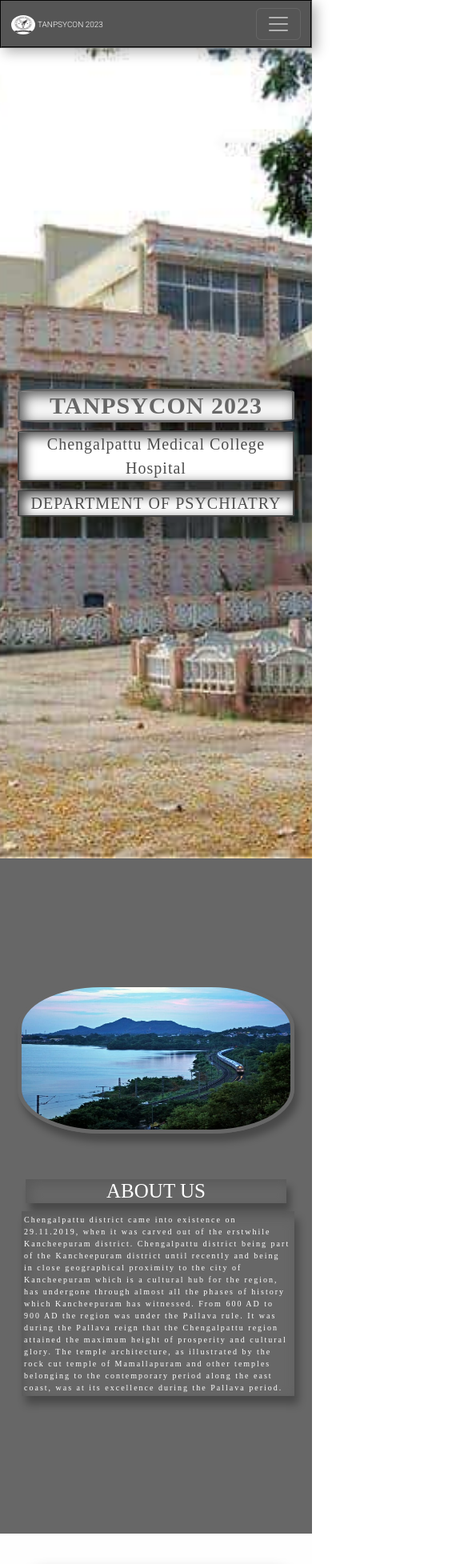
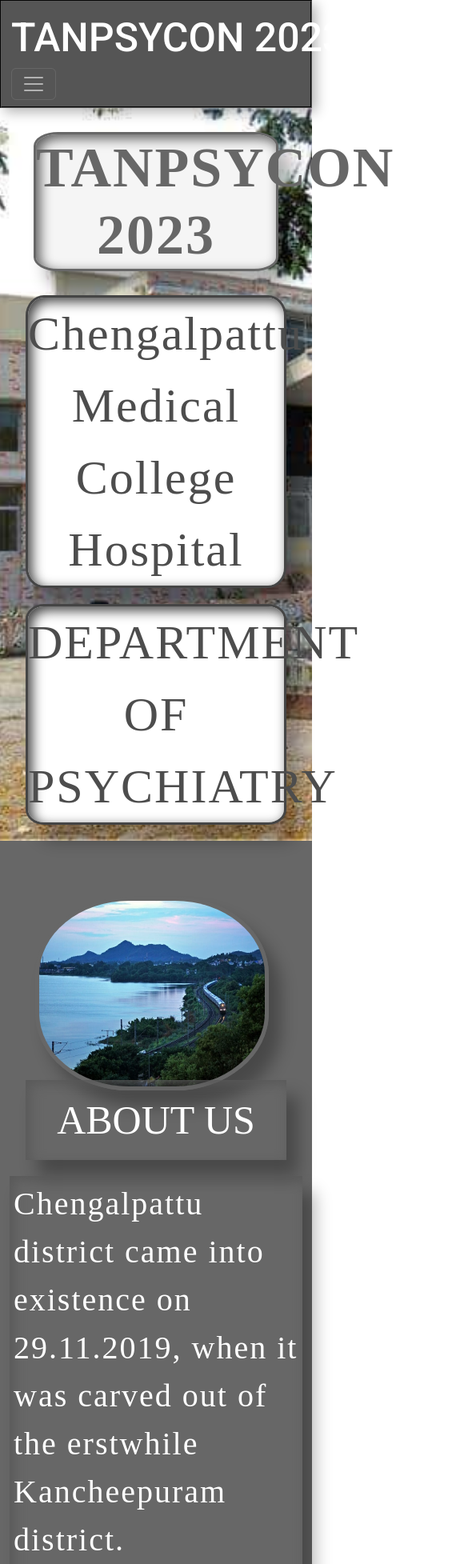
Before and after one commit to RAKESHM28102000/tn-app, a React (Create React App) app: page / in a window 390 px wide. Shown: the top 1955 px of the page at 80% size, 585 px wide, since content can reach past the window. Built offline with nearby package versions, Linux system fonts and the light colour scheme.

Commit message:
final stage of frontend only

```diff
--- a/public/CSS/style.css
+++ b/public/CSS/style.css
@@ -14,25 +14,27 @@
     box-shadow: 5px 5px 15px rgba(0, 0,0,.3);
 }
 .navbar .navbar-brand{
-    font-size:20px;
-    font-weight:300;
+    font-size:30px !important;
+    font-weight:500;
     color:#ffffff !important;
-    padding-top: 2px;
+    padding-top:3px;
 }
 .navbarBrandimage{
     border-radius:50%;
-    margin-right:3px;
+    margin: auto;
+    margin-right:5%;
 
 }
 #navbarSupportedContent a{
    color: rgb(105, 105, 105);
+   font-size:20px !important;
    border-bottom: 3px solid transparent;
-   margin: 10px;
+   margin:10px;
    background-color: rgb(240, 242, 241);
    border-radius:7%;
 }
 #navbarSupportedContent a:hover{
-    border-bottom: 5px solid rgb(248, 202, 0);
+    border-bottom:8px solid rgb(255, 0, 0);
 }
 #navbarSupportedContent button{
     color: rgb(15, 41, 7);
@@ -57,18 +59,18 @@
     background-size:cover;
     background-position:center;
     text-align:center;
-    min-height:120vh;
+    min-height:100vh;
  }
  #home h1{
     background-color: rgb(245, 245, 245) !important;
     border: 3px  solid #676767;
     border-radius:10%;
-    font-size:60px;
+    font-size:70px;
     font-weight:bold;
     text-align: center;
     color: #676767;
     font-family:"fantasy";
-    margin: 20px;
+    margin:30px;
     box-shadow:15px 20px 20px rgba(0,0,0,.3),
                 inset 5px 5px 15px rgb(89, 89, 89);
     letter-spacing:2px;
@@ -82,15 +84,14 @@
  }
 
  #home p{
-    margin: 20px;
+    margin:20px;
     background-color: rgb(255, 255, 255) !important;
     border-radius:7%;
     border:3px solid #454545;
     box-shadow:15px 20px 20px rgba(0, 0,0, .3),
                 inset 5px 5px 15px rgb(64, 64, 64);
-    font-size:40px;
+    font-size:60px;
     text-align:center;
-    margin:20px;
     padding: auto;
     color:  #4d4d4d;
     font-family:"fantasy";
@@ -130,9 +131,10 @@
  /* about section*/
  #about{
     background-color: #676767;
-    padding: 20px;
+
  }
  #about h1{
+       padding:20px;
       color: #ffffff;
        margin:20px;
        font-size:50px;
@@ -144,7 +146,7 @@
  #about p{
     color: #ffffff;
     padding:5px;
-    font-size:20px;
+    font-size:25px;
     font-weight:300;
     font-family:"fantasy";
     line-height:1.5;
@@ -162,6 +164,7 @@
    border: solid #676767 5px ;
    box-shadow:15px 20px 20px rgba(0, 0,0, .3);
    margin-right:10px;
+   margin-top:70px;
 }
 .about-button{
 
@@ -204,30 +207,10 @@
     transition: .2s;
 }
 
-/*cta section*/
-#cta{
-    background-color: rgb(230, 247, 237) !important;
-    font-size: 20px;
-    text-align: center;
-}
 
-#cta .container{
-    background-color: rgb(94, 255, 164) !important;
-    width:600px;
-}
-#cta h3{
-    font-size: 50px;
-    font-family:"fantasy";
-    padding: 10px 25px;
-}
- #cta .download-buttens{
-    font-size: 30px;
-    font-family:"fantasy";
-    padding: 5px 5px;
-    margin:10px 5px 50px;
-}
 /*form*/
 .form{
+    font-size:40px;
     padding:50px;
     width: auto;
     background-color: #676767;
@@ -247,11 +230,21 @@
 .form input[type="submit"]{
 	padding:5px;
 	background-color:rgb(36, 14, 14);
-	color: rgb(255, 243, 243);
+	color: rgb(255, 255, 255);
 	border: none;
     font-size:20px;
 
 }
+.submit {
+    padding: 10px 20px;
+    color: rgb(255, 255, 255);
+    font-size:40px;
+    font-weight:300;
+    border-radius:10%;
+    background-color: #4d4d4d;
+    width:50%;
+}
+/*c
 /*contact section*/
 .footerClass{
     background-color: #676767;
@@ -259,6 +252,7 @@
     justify-content: center;
 }
 .footerClass p{
+    font-size: 30px;
     margin:10px;
 }
 
@@ -284,32 +278,44 @@
         box-shadow: 5px 5px 15px rgba(0, 0,0,.3);
     }
     .navbar .navbar-brand{
-        font-size:10px;
-        font-weight:300;
+        font-size:50px !important;
+        font-weight:500;
         color:#ffffff !important;
-        padding-top: 2px;
+        padding-top:3px;
     }
     .navbarBrandimage{
         border-radius:50%;
-        margin-right:3px;
+        margin: auto;
+        margin-right:5%;
 
     }
     #navbarSupportedContent a{
        color: rgb(105, 105, 105);
+       font-size:20px !important;
        border-bottom: 3px solid transparent;
-       margin: 10px;
+       margin:10px;
        background-color: rgb(240, 242, 241);
        border-radius:7%;
     }
     #navbarSupportedContent a:hover{
-        border-bottom: 5px solid rgb(248, 202, 0);
+        border-bottom:8px solid rgb(0, 251, 4);
     }
     #navbarSupportedContent button{
-        color: rgb(255, 255, 255);
+        color: rgb(15, 41, 7);
         border:2px solid rgb(76, 76, 76);
         margin: 5px;
         border-radius:7%;
         width:5rem;
+     }
+     /*section*/
+     section{
+        width: 100%;
+        min-height: 100vh;
+        display: flex;
+        justify-content:center;
+        align-items: center;
+        text-align: center;
+
      }
      /* home section*/
      #home{
@@ -317,21 +323,21 @@
         background-size:cover;
         background-position:center;
         text-align:center;
-    min-height:120vh;
+        min-height:100vh;
      }
      #home h1{
         background-color: rgb(245, 245, 245) !important;
         border: 3px  solid #676767;
         border-radius:10%;
-    font-size:30px;
+        font-size:70px;
         font-weight:bold;
         text-align: center;
         color: #676767;
         font-family:"fantasy";
-    margin:10px;
-    box-shadow:5px 10px 10px rgba(0,0,0,.3),
+        margin:30px;
+        box-shadow:15px 20px 20px rgba(0,0,0,.3),
                     inset 5px 5px 15px rgb(89, 89, 89);
-    letter-spacing:1px;
+        letter-spacing:2px;
         /* text-shadow: 0px 1px 0px #ccc,
                      0px 2px 0px #ccc,
                      0px 3px 0px #ccc,
@@ -342,19 +348,18 @@
      }
 
      #home p{
-    margin:10px;
+        margin:20px;
         background-color: rgb(255, 255, 255) !important;
-    border-radius:4%;
-    border:2px solid #454545;
+        border-radius:7%;
+        border:3px solid #454545;
         box-shadow:15px 20px 20px rgba(0, 0,0, .3),
                     inset 5px 5px 15px rgb(64, 64, 64);
-    font-size:20px;
+        font-size:60px;
         text-align:center;
-    margin:10px;
         padding: auto;
         color:  #4d4d4d;
         font-family:"fantasy";
-    letter-spacing:1px;
+        letter-spacing:2px;
         /* text-shadow: 0px 1px 0px #ccc,
                      0px 2px 0px #ccc,
                      0px 3px 0px #ccc,
@@ -390,38 +395,40 @@
      /* about section*/
      #about{
         background-color: #676767;
-    padding:10px;
+
      }
      #about h1{
+           padding:20px;
            color: #ffffff;
-       margin:10px;
-       font-size:25px;
-       font-weight:200;
+           margin-top:30px;
+           font-size:50px;
+           font-weight:400;
            font-family:"fantasy";
-       box-shadow:5px 10px 10px rgba(0,0,0,.3),
+           box-shadow:15px 20px 20px rgba(0,0,0,.3),
            inset 5px 5px 15px rgb(89, 89, 89);
      }
      #about p{
         color: #ffffff;
-    padding:3px;
-    font-size:10px;
-    font-weight:200;
+        padding:5px;
+        font-size:40px;
+        font-weight:300;
         font-family:"fantasy";
         line-height:1.5;
         letter-spacing:2px;
         text-align: left;
-    margin-left:5px;
-    box-shadow:5px 10px 10px rgba(0,0,0,.3),
+        margin: left 10px;
+        box-shadow:15px 20px 20px rgba(0,0,0,.3),
         inset 5px 5px 15px rgb(89, 89, 89);
 
     }
     #about .imageInAbout {
-   width:100%;
-   height:80%;
-   border-radius:30%;
+       width:80%;
+       height:90%;
+       border-radius:40%;
        border: solid #676767 5px ;
-   box-shadow:5px 10px 10px rgba(0, 0,0, .3);
+       box-shadow:15px 20px 20px rgba(0, 0,0, .3);
        margin-right:10px;
+       margin-top:70px;
     }
     .about-button{
 
@@ -435,16 +442,102 @@
         background-color: rgb(254, 254, 254) !important;
     }
     #feed h2{
-    font-size:15px;
+        font-size:50px;
         font-family:"fantasy";
-    padding: 5px 3px;}
+        padding: 10px 5px;}
     #feed p{
-        font-size:10px;
+            font-size:40px;
             font-family:"fantasy";
-        padding:3px 3px;
+            padding:5px 5px;
         }
 
+     .card{
+        width:200px;
+        height:200px;
+        background-color: #e5e5e5 !important;
+        border: none !important;
+        box-shadow:15px 20px 20px rgba(0, 0,0, .3),
+                    inset 4px 4px 10px white;
+        border-radius:10px !important;
+        overflow: hidden;
+        justify-content: center;
+        align-items: center;
+        margin:20px 60px;
+        transition: .2s;
+    }
+    .card:hover{
+        box-shadow: inset 5px 5px 10px rgba(0, 0,0, .3),
+                     inset -4px -4px 10px white;
+        transition: .2s;
+    }
 
+    /*cta section*/
+
+    /*form*/
+    #report{
+        font-size: 40px;
+        padding: 5px;
+
+    }
+    .form{
+        font-size:40px;
+        padding:50px;
+        width: auto;
+        background-color: #676767;
+    }
+    .form-label{
+        padding:10px;
+        font-size: 40px;
+        width: auto;
+        text-align: left;
+        display: block;
+    }
+    .form input{
+        font-size:50px;
+        padding:5px;
+        width:auto;
+        text-align:left;}
+
+    .form input[type="none"]{
+        font-size: 40px;
+        padding:5px;
+        width:auto;
+        text-align:left;
+
+    }
+    .form input[type="submit"]{
+        padding:5px;
+        font-size:60px;
+        width:50%;
+        background-color:rgb(36, 14, 14);
+        color: rgb(255, 243, 243);
+        border: none;
+        font-size:20px;
+    }
+    .submit {
+        padding: 10px 20px;
+        font-size:30px;
+        border-radius:30%;
+        background-color: #4d4d4d;
+        width:50%;
+    }
+    /*contact section*/
+    .footerClass{
+        background-color: #676767;
+        display: flex;
+        justify-content: center;
+    }
+    .footerClass p{
+        font-size:40px;
+        margin:10px;
+    }
+
+    /*animate section*/
+    .pressed {
+        box-shadow: 0 0 20px white;
+        background-color: grey;
+      }
+      /* this is for small phone....... */
 
 
 }
--- a/src/App.js
+++ b/src/App.js
@@ -4,7 +4,7 @@ import Home from './components/Home';
 import About from "./components/About";
 import Feed from "./components/Feed";
 import Form from "./components/Form";
-import Invite from "./components/Invite";
+// import Invite from "./components/Invite";
 import Contact from "./components/Contact";
 
 
@@ -18,7 +18,7 @@ function App() {
      <About/>
      <Feed/>
      <Form/>
-     <Invite/>
+     {/* <Invite/> */}
      <Contact/>
     </div>
   );
--- a/src/components/Contact.jsx
+++ b/src/components/Contact.jsx
@@ -2,7 +2,7 @@ import React from 'react';
 
 function Contact() {
   return (
-    <footer>
+    <footer className='container'>
     <div className="footerClass">
            <p>TANPSYCON 2023 Copyright </p>
     </div>
--- a/src/components/Form.jsx
+++ b/src/components/Form.jsx
@@ -87,7 +87,7 @@ const[isclicked,setisclicked]=useState(false);
         <textarea onChange={setform} name="message" value={form.message}  rows={isclicked?3:1} cols="30" placeholder="Write here.."></textarea>
       </div>
        <br/>
-          <button type="submit" onClick={handelSubmit} className="submit btn btn-dark">submit</button>
+          <button type="submit" onClick={handelSubmit} className="submit btn-xl btn-dark">submit</button>
         </form>
 
       </div>
--- a/src/components/Navbar.jsx
+++ b/src/components/Navbar.jsx
@@ -7,7 +7,7 @@ function Navbar() {
   return (<nav className="navbar navbar-expand-lg  bg-primay sticky-top" data-bs-theme="dark">
         <div className="container-fluid">
             <div className="navbarbrand">
-              <img src="./images/IMG-20230314-WA0009.jpg" alt="Logo" width="30" height="24" className="d-inline-block align-text-top navbarBrandimage"/>
+              {/* <img src="./images/IMG-20230314-WA0009.jpg" alt="Logo" width="30" height="24" className="d-inline-block align-text-top navbarBrandimage"/> */}
               <a className="navbar-brand" href="#home">TANPSYCON 2023</a>
             </div>
 
--- a/src/components/Post.jsx
+++ b/src/components/Post.jsx
@@ -20,6 +20,7 @@ function Post(props){
         }
         title={props.title}
         subheader={currentday}
+        sx={{fontSize:"50px",backgroundColor:"#676767",border:"3px solid black"}}
       />
       <CardMedia
         component="img"
```
Lines whose indentation alone changed are shown as unchanged.
